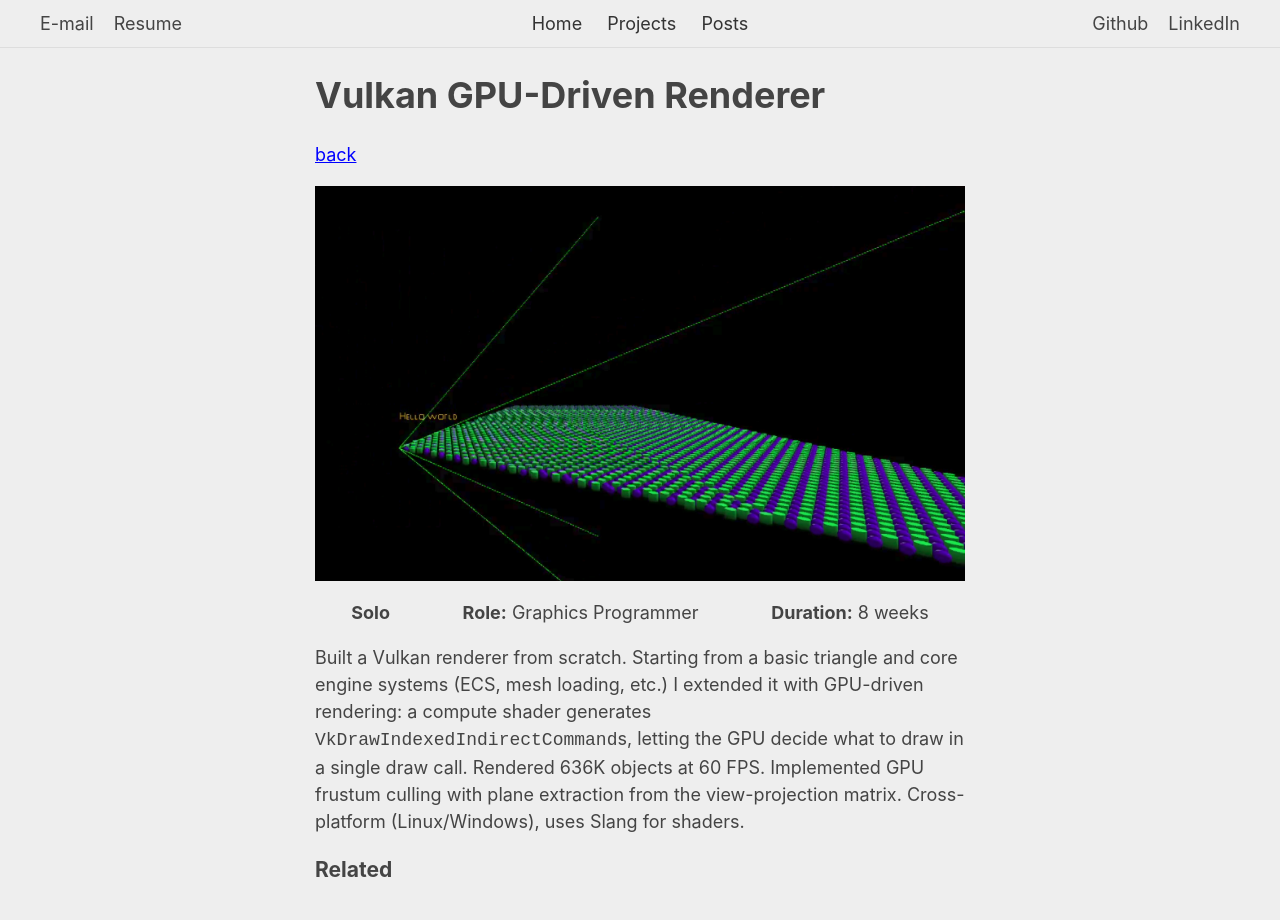
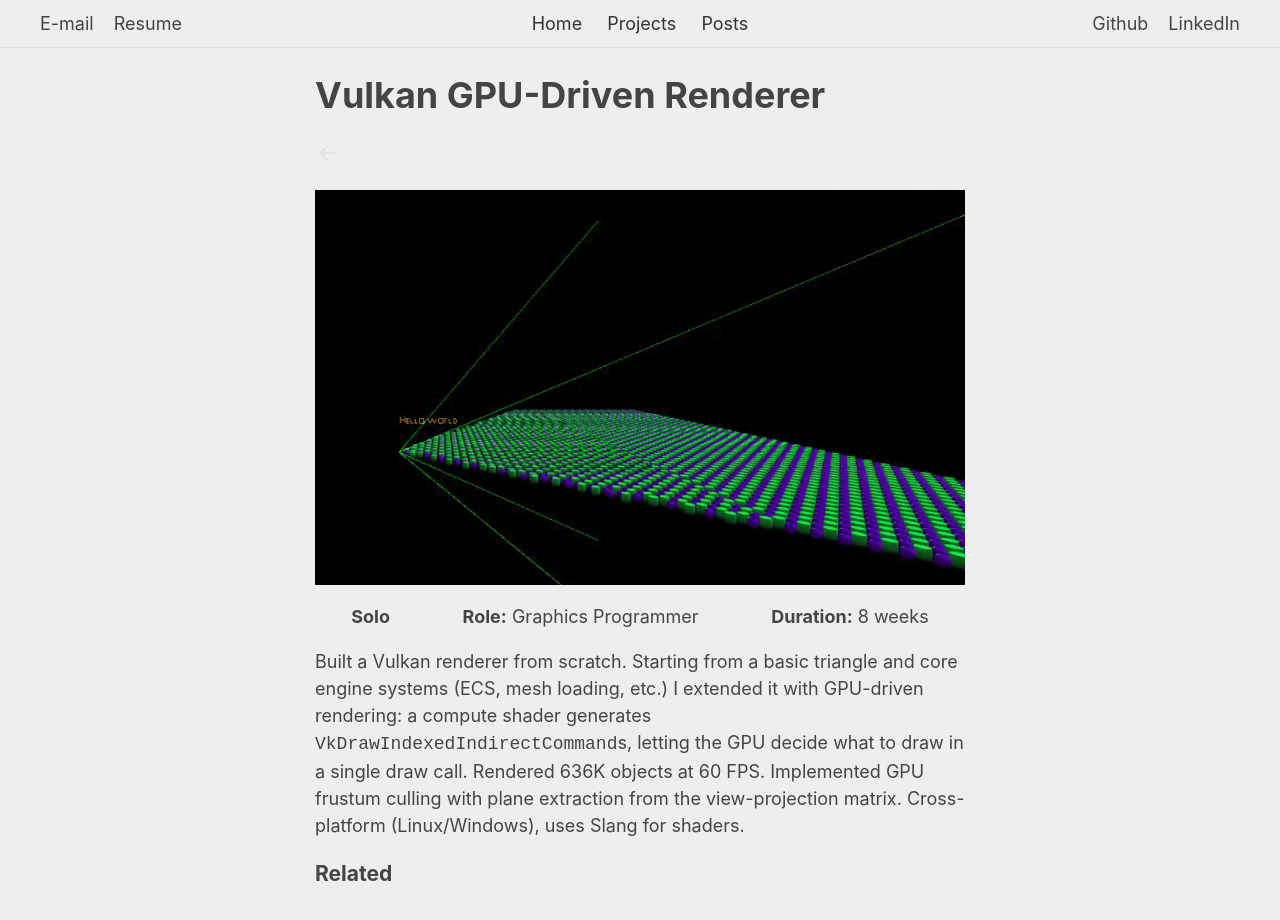
Before and after one commit to bakjedev/bakjedev.github.io, a Jekyll site: the page built from _projects/gpudriven.md, in a window 1280 px wide and 987 px high. Shown: the top 920 px of the window. Built offline with Jekyll 4.4.1, drawn with Linux system fonts in a browser that asks for light colours.

Commit message:
use onclick instead for back and add arrow

```diff
--- a/_layouts/default.html
+++ b/_layouts/default.html
@@ -34,7 +34,9 @@
   {% endif %}
 
   {% unless page.noBack %}
-    <a href="javascript:history.back()" class="back-button">back</a>
+    <a href="/" onclick="history.back(); return false;" class="back-button">
+      <svg xmlns="http://www.w3.org/2000/svg" height="24px" viewBox="0 0 24 24" width="24px" fill="#e3e3e3"><path d="M0 0h24v24H0V0z" fill="none"/><path d="M20 11H7.83l5.59-5.59L12 4l-8 8 8 8 1.41-1.41L7.83 13H20v-2z"/></svg>
+    </a>
   {% endunless %}
 
   {{ content }}
```
